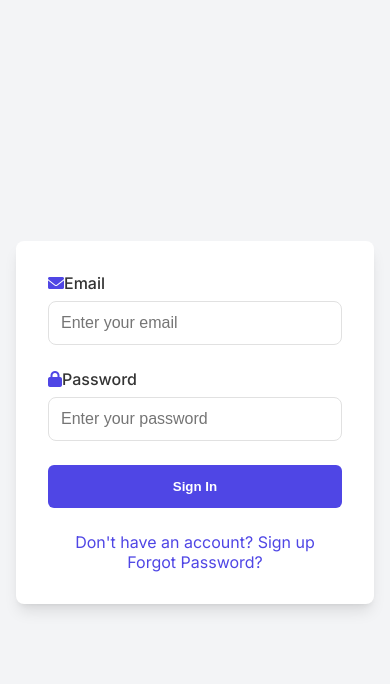
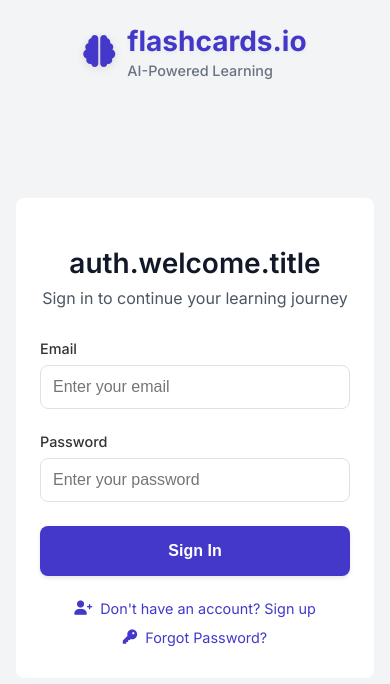
Before and after one commit to mehrdadmahdian/fc.io, a React (Create React App) app in the folder dashboard-ui/: page /dashboard/auth/login in a window 390 px wide. Shown: the top 684 px of the page. Built offline with nearby package versions, Linux system fonts and the light colour scheme; no server answers.

Commit message:
chagne auth pages ui

```diff
--- a/dashboard-ui/src/assets/styles/Auth.css
+++ b/dashboard-ui/src/assets/styles/Auth.css
@@ -3,156 +3,107 @@
     display: flex;
     align-items: center;
     justify-content: center;
-    padding: 2rem;
-    background: linear-gradient(135deg, var(--primary-100) 0%, var(--neutral-200) 100%);
+    padding: 1.5rem;
+    background: linear-gradient(135deg, var(--primary-900) 0%, var(--neutral-900) 100%);
 }
 
 .auth-content {
-    display: flex;
+    width: 100%;
+    max-width: 440px;
     background: var(--bg-primary);
-    border-radius: var(--radius-lg);
-    box-shadow: var(--shadow-lg);
-    width: 100%;
-    max-width: 1000px;
-    min-height: 600px;
+    border-radius: var(--radius-xl);
+    box-shadow: var(--shadow-2xl);
     overflow: hidden;
+    margin-top: 3rem;
 }
 
 .auth-left {
-    flex: 1;
-    background: linear-gradient(135deg, var(--primary-700) 0%, var(--primary-800) 100%);
-    color: white;
-    padding: 3rem;
-    display: flex;
-    flex-direction: column;
-    justify-content: center;
+    display: none;
 }
 
-.auth-welcome {
-    max-width: 400px;
+.auth-right {
+    padding: 2.5rem;
 }
 
-.auth-welcome h1 {
-    font-size: 2.5rem;
-    margin-bottom: 1rem;
+.auth-form-container {
+    width: 100%;
+}
+
+.auth-form-container h2 {
+    font-size: 1.75rem;
+    font-weight: 600;
+    text-align: center;
+    margin-bottom: 0.5rem;
+    color: var(--neutral-900);
+    margin-top: 1rem;
 }
 
 .auth-subtitle {
-    font-size: 1.1rem;
-    opacity: 0.9;
+    text-align: center;
+    color: var(--neutral-600);
     margin-bottom: 2rem;
 }
 
-.auth-features {
-    display: flex;
-    flex-direction: column;
-    gap: 1.5rem;
-}
-
-.auth-feature {
-    display: flex;
-    align-items: flex-start;
-    gap: 1rem;
-    padding: 1rem;
-    background: rgba(255, 255, 255, 0.1);
-    border-radius: var(--radius-lg);
-    transition: all 0.2s;
-}
-
-.auth-feature:hover {
-    background: rgba(255, 255, 255, 0.15);
-    transform: translateX(5px);
-}
-
-.auth-feature i {
-    font-size: 1.5rem;
-    width: 40px;
-    height: 40px;
-    display: flex;
-    align-items: center;
-    justify-content: center;
-    background: rgba(255, 255, 255, 0.15);
-    border-radius: var(--radius-full);
-    flex-shrink: 0;
-}
-
-.feature-text {
-    flex: 1;
-}
-
-.feature-text h3 {
-    font-size: 1.1rem;
-    margin-bottom: 0.25rem;
-    font-weight: 600;
-}
-
-.feature-text p {
-    font-size: 0.9rem;
-    opacity: 0.9;
-}
-
-.auth-right {
-    flex: 1;
-    padding: 3rem;
-    display: flex;
-    flex-direction: column;
-    justify-content: center;
-}
-
-.auth-form-container {
-    max-width: 400px;
-    margin: 0 auto;
-    width: 100%;
-}
-
 .form-group {
-    margin-bottom: 1.5rem;
+    margin-bottom: 1.25rem;
 }
 
 .form-group label {
-    display: flex;
-    align-items: center;
-    gap: 0.5rem;
-    margin-bottom: 0.5rem;
+    display: block;
     color: var(--neutral-700);
     font-weight: 500;
-}
-
-.form-group label i {
-    color: var(--primary);
+    font-size: 0.9rem;
+    margin-bottom: 0.5rem;
 }
 
 .form-group input {
     width: 100%;
-    padding: 0.75rem 1rem;
+    padding: 0.875rem 1rem;
+    background: var(--neutral-50);
     border: 1px solid var(--neutral-200);
-    border-radius: var(--radius-md);
+    border-radius: var(--radius-lg);
+    font-size: 0.95rem;
     transition: all 0.2s;
 }
 
 .form-group input:focus {
-    border-color: var(--primary);
-    box-shadow: 0 0 0 2px var(--primary-100);
+    border-color: var(--primary-400);
+    box-shadow: 0 0 0 3px var(--primary-100);
+    background: white;
+}
+
+.form-group input:focus + .input-icon {
+    color: var(--primary-600);
 }
 
 .auth-submit {
     width: 100%;
-    padding: 0.875rem;
-    background: var(--primary);
+    padding: 1rem;
+    margin-top: 1.5rem;
+    background: var(--primary-600);
     color: white;
     border: none;
-    border-radius: var(--radius-md);
+    border-radius: var(--radius-lg);
     font-weight: 600;
+    font-size: 1rem;
     cursor: pointer;
     transition: all 0.2s;
     display: flex;
     align-items: center;
     justify-content: center;
     gap: 0.5rem;
+    box-shadow: 0 2px 4px rgba(0, 0, 0, 0.1);
 }
 
-.auth-submit:hover {
-    background: var(--primary-600);
+.auth-submit:hover:not(:disabled) {
+    background: var(--primary-700);
+    transform: translateY(-1px);
+    box-shadow: 0 4px 6px rgba(0, 0, 0, 0.15);
+}
+
+.auth-submit:active:not(:disabled) {
+    transform: translateY(0);
+    box-shadow: 0 2px 4px rgba(0, 0, 0, 0.1);
 }
 
 .auth-submit:disabled {
@@ -162,53 +113,131 @@
 
 .auth-links {
     margin-top: 1.5rem;
-    text-align: center;
+    display: flex;
+    flex-direction: column;
+    align-items: center;
+    gap: 0.75rem;
 }
 
 .auth-link {
-    color: var(--primary);
+    color: var(--primary-600);
     text-decoration: none;
+    font-size: 0.9rem;
+    transition: color 0.2s;
     display: inline-flex;
     align-items: center;
     gap: 0.5rem;
 }
 
 .auth-link:hover {
-    text-decoration: underline;
+    color: var(--primary-700);
 }
 
 .auth-error {
     background-color: var(--error-50);
     color: var(--error);
     padding: 0.75rem 1rem;
-    border-radius: var(--radius-md);
-    margin-bottom: 1rem;
+    border-radius: var(--radius-lg);
+    margin-bottom: 1.5rem;
     border: 1px solid var(--error-100);
     font-size: 0.875rem;
+    display: flex;
+    align-items: center;
+    gap: 0.5rem;
+}
+
+.auth-error i {
+    font-size: 1rem;
+}
+
+/* Optional: Add a subtle animation when the form appears */
+@keyframes formAppear {
+    from {
+        opacity: 0;
+        transform: translateY(10px);
+    }
+    to {
+        opacity: 1;
+        transform: translateY(0);
+    }
+}
+
+.auth-content {
+    animation: formAppear 0.3s ease-out;
+}
+
+@media (max-width: 480px) {
+    .auth-container {
+        padding: 1rem;
+    }
+
+    .auth-content {
+        border-radius: var(--radius-lg);
+    }
+
+    .auth-right {
+        padding: 2rem 1.5rem;
+    }
+}
+
+.auth-brand {
+    text-align: center;
+    margin-bottom: 2rem;
+}
+
+.auth-brand h1 {
+    font-size: 2rem;
+    font-weight: 700;
+    color: var(--primary-600);
+    margin-bottom: 0.5rem;
+}
+
+.auth-brand .brand-tagline {
+    color: var(--neutral-600);
+    font-size: 0.95rem;
+}
+
+/* Add these new styles */
+.auth-brand-wrapper {
+    position: absolute;
+    top: 2rem;
+    left: 50%;
+    transform: translateX(-50%);
+    display: flex;
+    align-items: center;
+    gap: 0.75rem;
+}
+
+.auth-brand-logo {
+    font-size: 2rem;
+    color: #4338ca; /* Deep indigo */
+    filter: drop-shadow(0 2px 4px rgba(0, 0, 0, 0.1));
+}
+
+.auth-brand-text {
+    color: white;
+}
+
+.auth-brand-text h1 {
+    font-size: 1.75rem;
+    font-weight: 700;
+    margin-bottom: 0.25rem;
+    color: #4338ca; /* Matching the logo color */
+    text-shadow: 0 2px 4px rgba(0, 0, 0, 0.05);
+}
+
+.auth-brand-text p {
+    font-size: 0.9rem;
+    color: #6b7280; /* Medium gray for subtitle */
+    font-weight: 500;
 }
 
 @media (max-width: 768px) {
-    .auth-content {
-        flex-direction: column;
-        min-height: auto;
+    .auth-brand-wrapper {
+        top: 1.5rem;
     }
 
-    .auth-left {
-        display: none;
-    }
-
-    .auth-right {
-        padding: 2rem;
-        width: 100%;
-    }
-
-    .auth-form-container {
-        max-width: 100%;
-    }
-
-    .auth-container {
-        background: var(--neutral-100);
-        padding: 1rem;
-        min-height: 100vh;
+    .auth-content {
+        margin-top: 2rem;
     }
 }
--- a/dashboard-ui/src/pages/auth/Login.jsx
+++ b/dashboard-ui/src/pages/auth/Login.jsx
@@ -51,51 +51,32 @@ function Login() {
     return (
         <PageTransition>
             <div className="auth-container">
+                <div className="auth-brand-wrapper">
+                    <div className="auth-brand-logo">
+                        <i className="fas fa-brain"></i>
+                    </div>
+                    <div className="auth-brand-text">
+                        <h1>flashcards.io</h1>
+                        <p>AI-Powered Learning</p>
+                    </div>
+                </div>
+
                 <div className="auth-content">
-                    <div className="auth-left">
-                        <div className="auth-welcome">
-                            <h1>{t('auth.welcome.title')}</h1>
-                            <p className="auth-subtitle">{t('auth.login.subtitle')}</p>
-                            <div className="auth-features">
-                                <div className="auth-feature">
-                                    <i className="fas fa-sync"></i>
-                                    <div className="feature-text">
-                                        <h3>{t('auth.welcome.features.spaced.title')}</h3>
-                                        <p>{t('auth.welcome.features.spaced.description')}</p>
-                                    </div>
-                                </div>
-                                <div className="auth-feature">
-                                    <i className="fas fa-chart-line"></i>
-                                    <div className="feature-text">
-                                        <h3>{t('auth.welcome.features.progress.title')}</h3>
-                                        <p>{t('auth.welcome.features.progress.description')}</p>
-                                    </div>
-                                </div>
-                                <div className="auth-feature">
-                                    <i className="fas fa-mobile-alt"></i>
-                                    <div className="feature-text">
-                                        <h3>{t('auth.welcome.features.anywhere.title')}</h3>
-                                        <p>{t('auth.welcome.features.anywhere.description')}</p>
-                                    </div>
-                                </div>
-                            </div>
-                        </div>
-                    </div>
-
                     <div className="auth-right">
                         <div className="auth-form-container">
+                            <h2>{t('auth.welcome.title')}</h2>
+                            <p className="auth-subtitle">{t('auth.login.subtitle')}</p>
+
                             {error && (
                                 <div className="auth-error">
+                                    <i className="fas fa-exclamation-circle"></i>
                                     {error}
                                 </div>
                             )}
 
                             <form onSubmit={handleSubmit} className="auth-form">
                                 <div className="form-group">
-                                    <label htmlFor="email">
-                                        <i className="fas fa-envelope"></i>
-                                        {t('auth.email')}
-                                    </label>
+                                    <label htmlFor="email">{t('auth.email')}</label>
                                     <input
                                         type="email"
                                         id="email"
@@ -109,10 +90,7 @@ function Login() {
                                 </div>
 
                                 <div className="form-group">
-                                    <label htmlFor="password">
-                                        <i className="fas fa-lock"></i>
-                                        {t('auth.password')}
-                                    </label>
+                                    <label htmlFor="password">{t('auth.password')}</label>
                                     <input
                                         type="password"
                                         id="password"
@@ -133,17 +111,18 @@ function Login() {
                                     {isLoading ? (
                                         <><i className="fas fa-spinner fa-spin"></i> {t('common.loading')}</>
                                     ) : (
-                                        <>{t('auth.loginButton')}</>
+                                        t('auth.loginButton')
                                     )}
                                 </button>
                             </form>
 
                             <div className="auth-links">
                                 <Link to="/auth/register" className="auth-link">
+                                    <i className="fas fa-user-plus"></i>
                                     {t('auth.needAccount')}
                                 </Link>
-                                <br />
                                 <Link to="/auth/forgot-password" className="auth-link">
+                                    <i className="fas fa-key"></i>
                                     {t('auth.forgotPassword')}
                                 </Link>
                             </div>
--- a/dashboard-ui/src/pages/auth/Register.jsx
+++ b/dashboard-ui/src/pages/auth/Register.jsx
@@ -53,37 +53,32 @@ function Register() {
     return (
         <PageTransition>
             <div className="auth-container">
+                <div className="auth-brand-wrapper">
+                    <div className="auth-brand-logo">
+                        <i className="fas fa-brain"></i>
+                    </div>
+                    <div className="auth-brand-text">
+                        <h1>flashcards.io</h1>
+                        <p>AI-Powered Learning</p>
+                    </div>
+                </div>
+
                 <div className="auth-content">
-                    <div className="auth-left">
-                        <div className="auth-welcome">
-                            <div className="auth-logo">
-                                <i className="fas fa-brain"></i>
-                            </div>
-                            <h1>{t('auth.register.title')}</h1>
-                            <p className="auth-subtitle">{t('auth.register.subtitle')}</p>
-                            <div className="auth-quote">
-                                <i className="fas fa-quote-left"></i>
-                                <p>The journey of a thousand miles begins with a single step.</p>
-                                <span>- Lao Tzu</span>
-                            </div>
-                        </div>
-                    </div>
-
                     <div className="auth-right">
                         <div className="auth-form-container">
                             <h2>{t('auth.register.title')}</h2>
+                            <p className="auth-subtitle">{t('auth.register.subtitle')}</p>
+
                             {error && (
                                 <div className="auth-error">
+                                    <i className="fas fa-exclamation-circle"></i>
                                     {error}
                                 </div>
                             )}
 
                             <form onSubmit={handleSubmit} className="auth-form">
                                 <div className="form-group">
-                                    <label htmlFor="name">
-                                        <i className="fas fa-user"></i>
-                                        {t('auth.name')}
-                                    </label>
+                                    <label htmlFor="name">{t('auth.name')}</label>
                                     <input
                                         type="text"
                                         id="name"
@@ -97,10 +92,7 @@ function Register() {
                                 </div>
 
                                 <div className="form-group">
-                                    <label htmlFor="email">
-                                        <i className="fas fa-envelope"></i>
-                                        {t('auth.email')}
-                                    </label>
+                                    <label htmlFor="email">{t('auth.email')}</label>
                                     <input
                                         type="email"
                                         id="email"
@@ -114,10 +106,7 @@ function Register() {
                                 </div>
 
                                 <div className="form-group">
-                                    <label htmlFor="password">
-                                        <i className="fas fa-lock"></i>
-                                        {t('auth.password')}
-                                    </label>
+                                    <label htmlFor="password">{t('auth.password')}</label>
                                     <input
                                         type="password"
                                         id="password"
@@ -132,7 +121,6 @@ function Register() {
 
                                 <div className="form-group">
                                     <label htmlFor="confirmationPassword">
-                                        <i className="fas fa-lock"></i>
                                         {t('auth.confirmationPassword')}
                                     </label>
                                     <input
@@ -155,7 +143,7 @@ function Register() {
                                     {isLoading ? (
                                         <><i className="fas fa-spinner fa-spin"></i> {t('common.loading')}</>
                                     ) : (
-                                        <>{t('auth.registerButton')}</>
+                                        t('auth.registerButton')
                                     )}
                                 </button>
                             </form>
```
Also changed, not shown: 1 other file (tests, documents, lock files or other folders).
